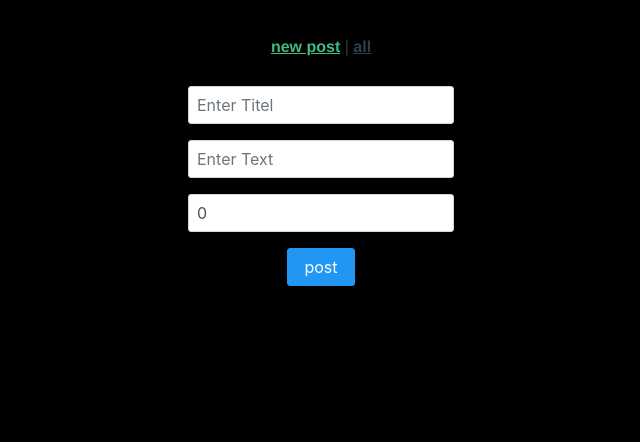
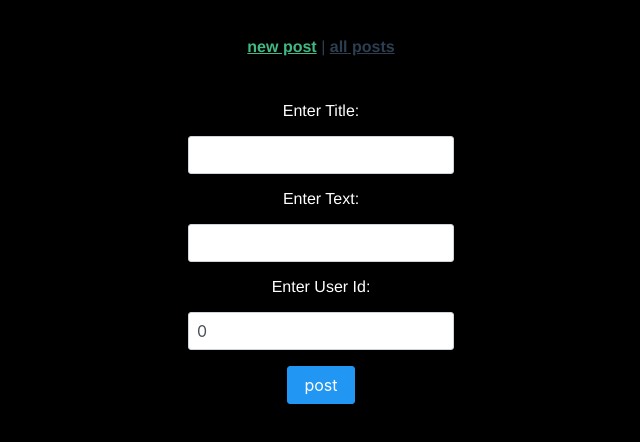
Before and after one commit to aticsos/vue-projekt, a Vue app: page / in a window 1280 px wide. Shown: the top 442 px of the page, without its empty margins (319-959 px from the left). Built offline with nearby package versions, Linux system fonts and the light colour scheme.

Commit message:
last commit
small changes

```diff
--- a/src/App.vue
+++ b/src/App.vue
@@ -1,7 +1,7 @@
 <template>
   <nav>
     <router-link to="/">new post</router-link> |
-    <router-link to="/all_post">all</router-link>
+    <router-link to="/all_post">all posts</router-link>
   </nav>
   <router-view />
 </template>
--- a/src/views/HomeView.vue
+++ b/src/views/HomeView.vue
@@ -2,26 +2,21 @@
   <div class="app">
     <Toast position="top-right" />
     <form>
-      <app-InputText
-        v-model="pst.titel"
-        type="text"
-        placeholder="Enter Titel"
-      />
+      <p style="color: white">Enter Title:</p>
+      <app-InputText v-model="pst.titel" type="text" />
+      <p></p>
+      <p style="color: white">Enter Text:</p>
       <p>
-        <app-InputText
-          v-model="pst.body"
-          type="text"
-          placeholder="Enter Text"
-        />
+        <app-InputText v-model="pst.body" type="text" />
       </p>
+      <p style="color: white">Enter User Id:</p>
       <p>
         <!--onkeypress prevents any non number to be entert, if you are editing a post you can't change id-->
         <app-Input
           v-if="edit != 0"
-          v-model="pst.id"
+          v-model="pst.userId"
           type="text"
           onkeypress="return event.charCode >= 48 && event.charCode <= 57"
-          placeholder="Enter ID"
         />
       </p>
       <!--if edit is not the case call postData(uses post) if edit is activ call editPost(uses put)-->
@@ -44,7 +39,7 @@ export default defineComponent({
   data() {
     return {
       //post data type
-      pst: { userId: 1, titel: "", body: "", id: 0 } as post,
+      pst: { userId: 0, titel: "", body: "", id: 1 } as post,
       //variabel to check wether you are makeing a new post or editing a post
       edit: 1,
     };
@@ -58,10 +53,8 @@ export default defineComponent({
     if (typeof this.$route.query.body === "string") {
       this.pst.body = this.$route.query.body;
     }
-    if (typeof this.$route.query.id === "number") {
-      this.pst.id = this.$route.query.id;
-    }
     //a special case because type of won't work
+    this.pst.id = Number(this.$route.query.id);
     this.edit = Number(this.$route.query.edit);
   },
   methods: {
@@ -73,7 +66,7 @@ export default defineComponent({
         body: JSON.stringify({
           title: this.pst.titel,
           body: this.pst.body,
-          userId: this.pst.id,
+          userId: this.pst.userId,
         }),
         headers: {
           "Content-type": "application/json; charset=UTF-8",
@@ -102,7 +95,7 @@ export default defineComponent({
         body: JSON.stringify({
           title: this.pst.titel,
           body: this.pst.body,
-          userId: this.pst.id,
+          userId: this.pst.userId,
         }),
         headers: {
           "Content-type": "application/json; charset=UTF-8",
```
